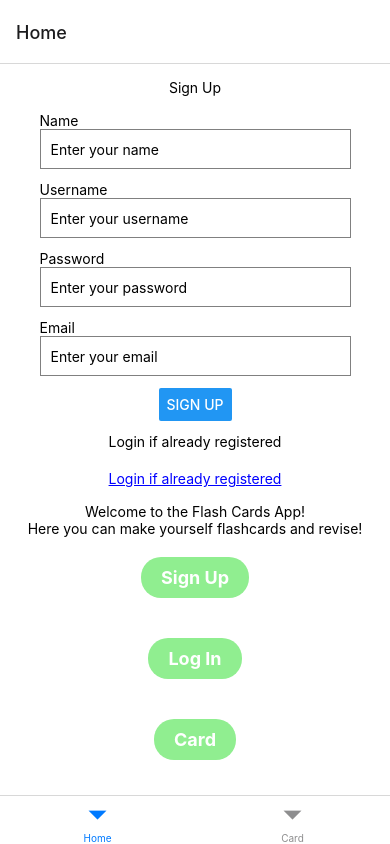
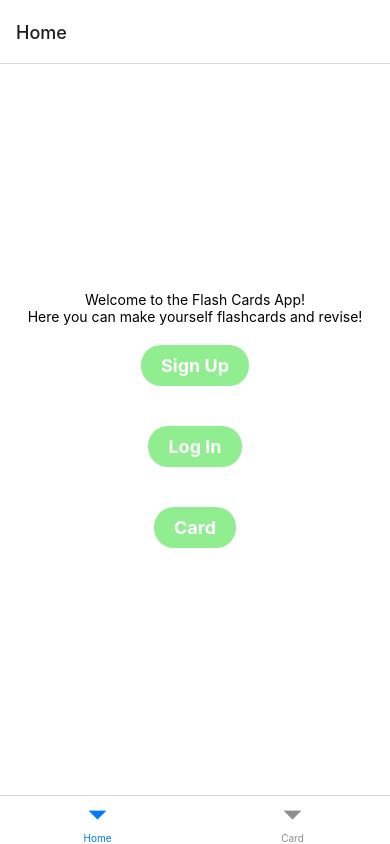
Before and after one commit to Jessel1994/flash-cards-fe, a React Native app in the folder FlashCardsApp/: screen /PostFlashCard in a window 390 px wide. Built offline with nearby package versions, Linux system fonts and the light colour scheme.

Commit message:
debugged names and create card and postcard

```diff
--- a/FlashCardsApp/App.js
+++ b/FlashCardsApp/App.js
@@ -23,8 +23,7 @@ export default function App() {
 function HomeScreen({ navigation }) {
   return (
     <View style={styles.container}>
-      <Text>Sign Up</Text>
-      <SignUpForm />
+
 
       <Text>Welcome to the Flash Cards App!</Text>
 
@@ -72,6 +71,8 @@ function MyStack() {
       <Stack.Screen name="Login" component={Login} />
       <Stack.Screen name="SignUp" component={SignUpForm} />
       <Stack.Screen name="Card" component={Card} />
+      <Stack.Screen name="Create Card" component={CreateCardScreen} />
+      <Stack.Screen name="Add Card" component={PostFlashCard} />
     </Stack.Navigator>
   );
 }
--- a/FlashCardsApp/components/PostFlashCard.jsx
+++ b/FlashCardsApp/components/PostFlashCard.jsx
@@ -15,7 +15,7 @@ export const CreateCardScreen = ({ navigation, route }) => {
     <View style={{ flex: 1, alignItems: 'center', justifyContent: 'center' }}>
     <Button
       title="Create card"
-      onPress={() => navigation.navigate('PostFlashCard')}
+      onPress={() => navigation.navigate('Add Card')}
     />
     <Text style={{ margin: 10 }}>Card: {route.params?.post}</Text>
   </View>
--- a/FlashCardsApp/components/SignUp.jsx
+++ b/FlashCardsApp/components/SignUp.jsx
@@ -59,8 +59,8 @@ const SignUpForm = ({ navigation }) => {
         />
       </View>
 
-      <Button title="Sign Up" onPress={() => {navigation.navigate('CreateCardScreen')}} style={styles.signUpButton} />
-      <Text>Login if already registered</Text>
+      <Button title="Sign Up" onPress={() => {navigation.navigate('Create Card')}} style={styles.signUpButton} />
+
 
       <TouchableOpacity onPress={navigateToLogin}>
         <Text style={styles.loginText}>Login if already registered</Text>
--- a/FlashCardsApp/package.json
+++ b/FlashCardsApp/package.json
@@ -10,15 +10,12 @@
   },
   "dependencies": {
     "@expo/webpack-config": "^19.0.0",
-<<<<<<< HEAD
     "@react-navigation/bottom-tabs": "^6.5.11",
-=======
     "@fortawesome/fontawesome-svg-core": "^6.4.2",
     "@fortawesome/free-brands-svg-icons": "^6.4.2",
     "@fortawesome/free-regular-svg-icons": "^6.4.2",
     "@fortawesome/free-solid-svg-icons": "^6.4.2",
     "@fortawesome/react-native-fontawesome": "^0.3.0",
->>>>>>> main
     "@react-navigation/native": "^6.1.9",
     "@react-navigation/stack": "^6.3.20",
     "expo": "^49.0.16",
@@ -27,12 +24,9 @@
     "react": "18.2.0",
     "react-dom": "18.2.0",
     "react-native": "0.72.6",
-<<<<<<< HEAD
     "react-native-flip-card": "^3.5.7",
-=======
     "react-native-dropdown-picker": "^5.4.6",
     "react-native-svg": "^13.14.0",
->>>>>>> main
     "react-native-web": "~0.19.6"
   },
   "devDependencies": {
```
Also changed, not shown: 1 other file (tests, documents, lock files or other folders).
